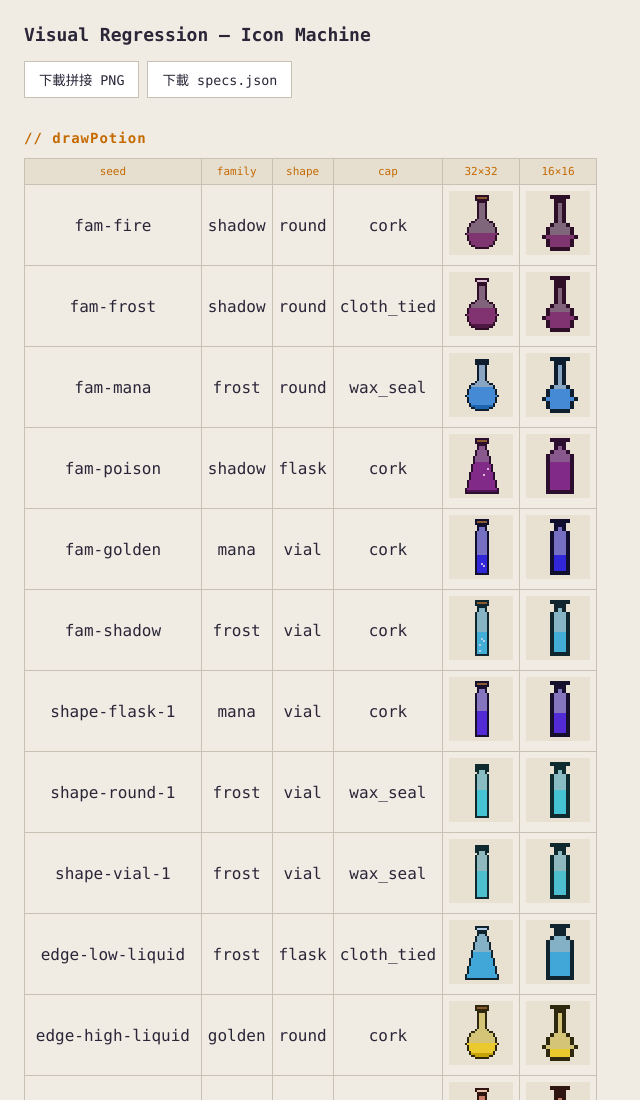
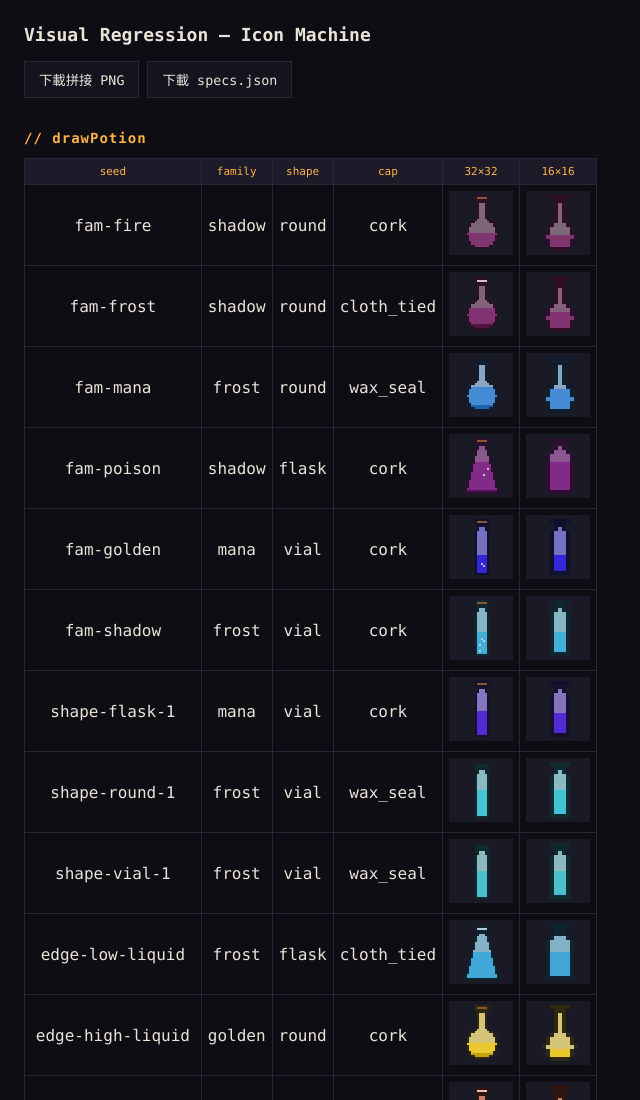
Before and after one commit to ochowei/itemseed, a website: page regression.html in a window 1280 px wide. Shown: the top 1100 px of the page, without its empty margins (0-640 px from the left). Drawn offline with Linux system fonts and the light colour scheme.

Commit message:
refactor(regression): wire theme.css + replace hardcoded paper palette
All inline colors (#f0ece4 / #c46a00 / #e8e0d0 / etc) become CSS vars.
With <body data-theme="dark"> default, regression now renders in dark
when no setting saved. Theme select and runtime wiring arrive next.

Co-Authored-By: Claude Opus 4.7 (1M context) <noreply@anthropic.com>

```diff
--- a/regression.html
+++ b/regression.html
@@ -3,30 +3,36 @@
 <head>
   <meta charset="UTF-8" />
   <title>Icon Machine — Visual Regression</title>
+  <link rel="stylesheet" href="theme.css" />
   <style>
     body {
       font-family: ui-monospace, Menlo, monospace;
-      background: #f0ece4;
-      color: #2a2638;
+      background: var(--bg-deep);
+      color: var(--ink);
       margin: 24px;
     }
     h1 { font-size: 18px; margin: 0 0 16px; }
-    h2 { font-size: 14px; margin: 32px 0 12px; color: #c46a00; letter-spacing: 1px; }
-    .controls { margin-bottom: 16px; display: flex; gap: 8px; }
+    h2 { font-size: 14px; margin: 32px 0 12px; color: var(--accent); letter-spacing: 1px; }
+    .controls { margin-bottom: 16px; display: flex; gap: 8px; align-items: center; }
     button {
-      background: #ffffff; color: #2a2638;
-      border: 1px solid #c8c2b4; padding: 8px 14px;
+      background: var(--bg-panel); color: var(--ink);
+      border: 1px solid var(--line); padding: 8px 14px;
       cursor: pointer; font-family: inherit;
     }
-    button:hover { border-color: #c46a00; color: #c46a00; }
+    button:hover { border-color: var(--accent); color: var(--accent); }
+    select {
+      background: var(--bg-panel); color: var(--ink);
+      border: 1px solid var(--line); padding: 8px 14px;
+      font-family: inherit; cursor: pointer;
+    }
     table { border-collapse: collapse; margin-bottom: 16px; }
-    th, td { border: 1px solid #c8c2b4; padding: 6px; text-align: center; }
-    th { background: #e6dfd0; color: #c46a00; font-weight: normal; font-size: 11px; }
-    canvas { image-rendering: pixelated; image-rendering: crisp-edges; background: #e8e0d0; }
-    .seed-label { font-size: 10px; color: #6a6458; margin-top: 4px; }
+    th, td { border: 1px solid var(--line); padding: 6px; text-align: center; }
+    th { background: var(--bg-panel-2); color: var(--accent); font-weight: normal; font-size: 11px; }
+    canvas { image-rendering: pixelated; image-rendering: crisp-edges; background: var(--bg-cell); }
+    .seed-label { font-size: 10px; color: var(--ink-dim); margin-top: 4px; }
   </style>
 </head>
-<body>
+<body data-theme="dark">
   <h1>Visual Regression — Icon Machine</h1>
   <div class="controls">
     <button id="dl-png">下載拼接 PNG</button>
```
